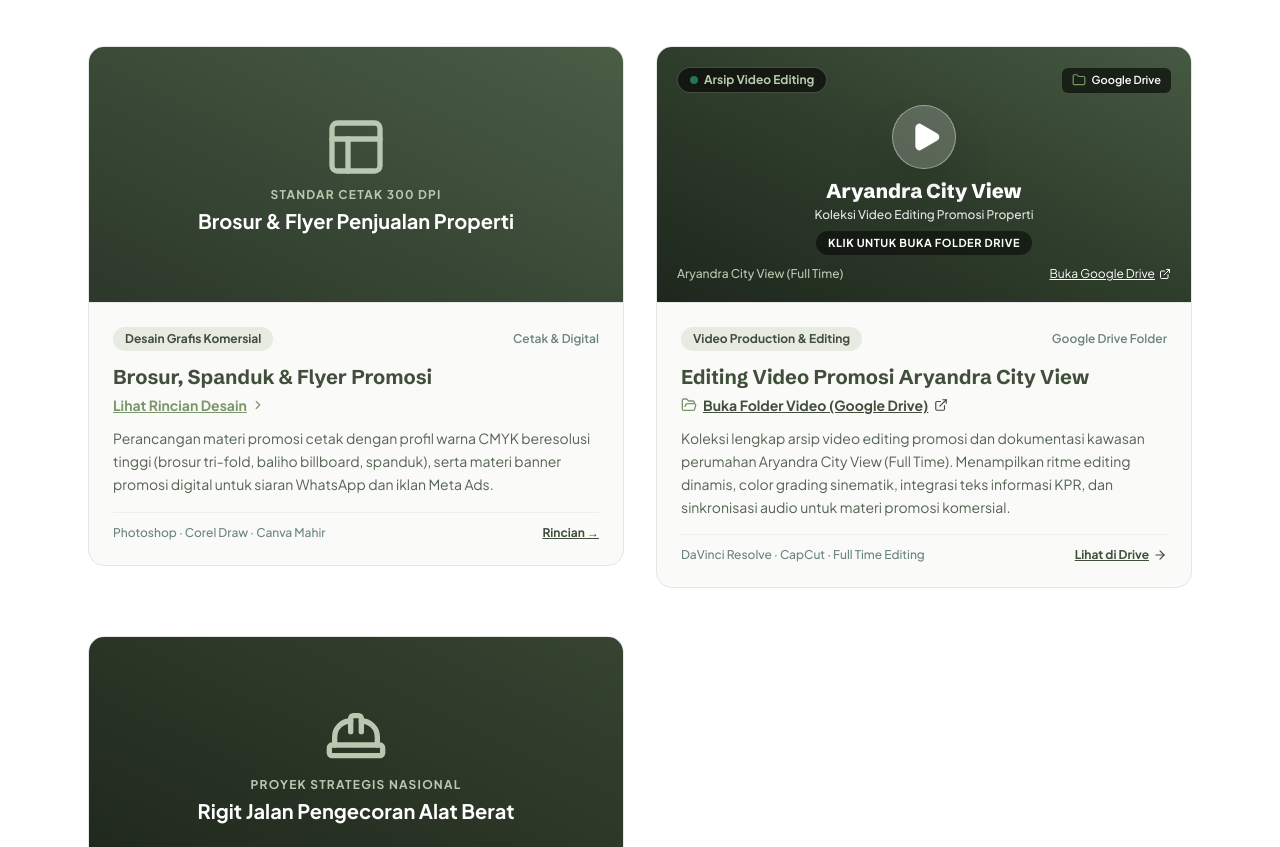
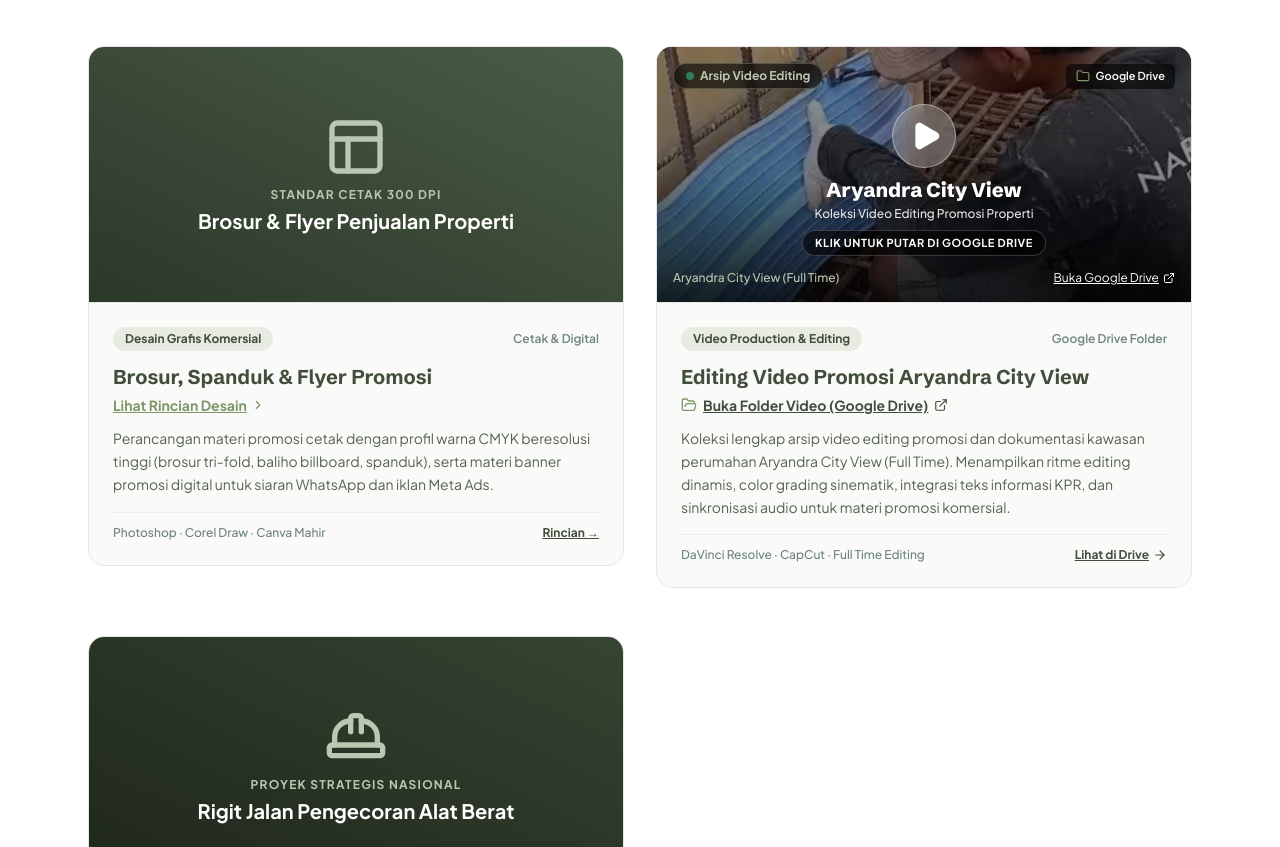
Before and after one commit to anggara82829-sys/dimasanggara.github.io, a plain HTML site: page index.html in a window 1280 px wide. Shown: the part 3716-4563 px from the top of the page. Drawn offline with nearby package versions, Linux system fonts and the light colour scheme.

Commit message:
Tambahkan gambar cover video asli Aryandra City View pada kartu editing video

```diff
--- a/index.html
+++ b/index.html
@@ -692,9 +692,10 @@
           <!-- Project 6: Video Editing & Produksi Konten Aryandra City View -->
           <div class="project-item w-full md:w-1/2 px-4 mb-12" data-category="video">
             <div class="bg-paper border border-silver rounded-2xl overflow-hidden hover:shadow-xl transition duration-300 flex flex-col h-full">
-              <!-- Clickable Header Link to Google Drive -->
-              <a href="https://drive.google.com/drive/folders/1CFQR3zK66xRAJNX5L_Rd-o44ffAYpaaO?usp=drive_link" target="_blank" rel="noopener noreferrer" class="relative h-64 bg-gradient-to-tr from-[#1E271D] via-[#2F3E2C] to-[#465942] overflow-hidden group cursor-pointer block border-b border-silver">
-                <div class="absolute inset-0 flex flex-col justify-between p-5 text-white">
+              <!-- Clickable Header Link to Google Drive with Real Frame Cover -->
+              <a href="https://drive.google.com/drive/folders/1CFQR3zK66xRAJNX5L_Rd-o44ffAYpaaO?usp=drive_link" target="_blank" rel="noopener noreferrer" class="relative h-64 bg-black overflow-hidden group cursor-pointer block border-b border-silver">
+                <img src="assets/aryandra_video_cover.jpg" alt="Video Editing Aryandra City View Dimas" class="w-full h-full object-cover object-center group-hover:scale-105 transition duration-500 filter brightness-90">
+                <div class="absolute inset-0 bg-gradient-to-t from-black/85 via-black/40 to-black/30 flex flex-col justify-between p-4 text-white">
                   <div class="flex items-center justify-between">
                     <span class="px-3 py-1 bg-black/60 backdrop-blur-sm text-celadon text-xs font-bold rounded-full border border-celadon/30 flex items-center gap-1.5">
                       <span class="w-2 h-2 rounded-full bg-emerald-400 animate-pulse"></span>
@@ -705,15 +706,15 @@
                     </span>
                   </div>
                   <div class="flex flex-col items-center justify-center my-auto text-center">
-                    <div class="w-16 h-16 rounded-full bg-white/20 backdrop-blur-md border border-white/40 text-white flex items-center justify-center shadow-2xl group-hover:scale-110 group-hover:bg-accent transition duration-300 mb-2">
+                    <div class="w-16 h-16 rounded-full bg-white/25 backdrop-blur-md border border-white/40 text-white flex items-center justify-center shadow-2xl group-hover:scale-110 group-hover:bg-accent transition duration-300 mb-2">
                       <i data-lucide="play" class="w-8 h-8 fill-white translate-x-0.5"></i>
                     </div>
-                    <span class="text-xl font-display font-extrabold text-white group-hover:text-celadon transition">
+                    <span class="text-xl font-display font-extrabold text-white group-hover:text-celadon transition drop-shadow-md">
                       Aryandra City View
                     </span>
-                    <span class="text-xs text-silver mt-0.5 font-medium">Koleksi Video Editing Promosi Properti</span>
-                    <span class="mt-2 text-[11px] font-bold text-white uppercase tracking-wider bg-black/50 px-3 py-1 rounded-full">
-                      Klik Untuk Buka Folder Drive
+                    <span class="text-xs text-silver mt-0.5 font-medium drop-shadow">Koleksi Video Editing Promosi Properti</span>
+                    <span class="mt-2 text-[11px] font-bold text-white uppercase tracking-wider bg-black/60 px-3 py-1 rounded-full border border-white/20">
+                      Klik Untuk Putar di Google Drive
                     </span>
                   </div>
                   <div class="text-left text-white/90 text-xs flex items-center justify-between">
```
Also changed, not shown: assets/aryandra_video_cover.jpg (added).
